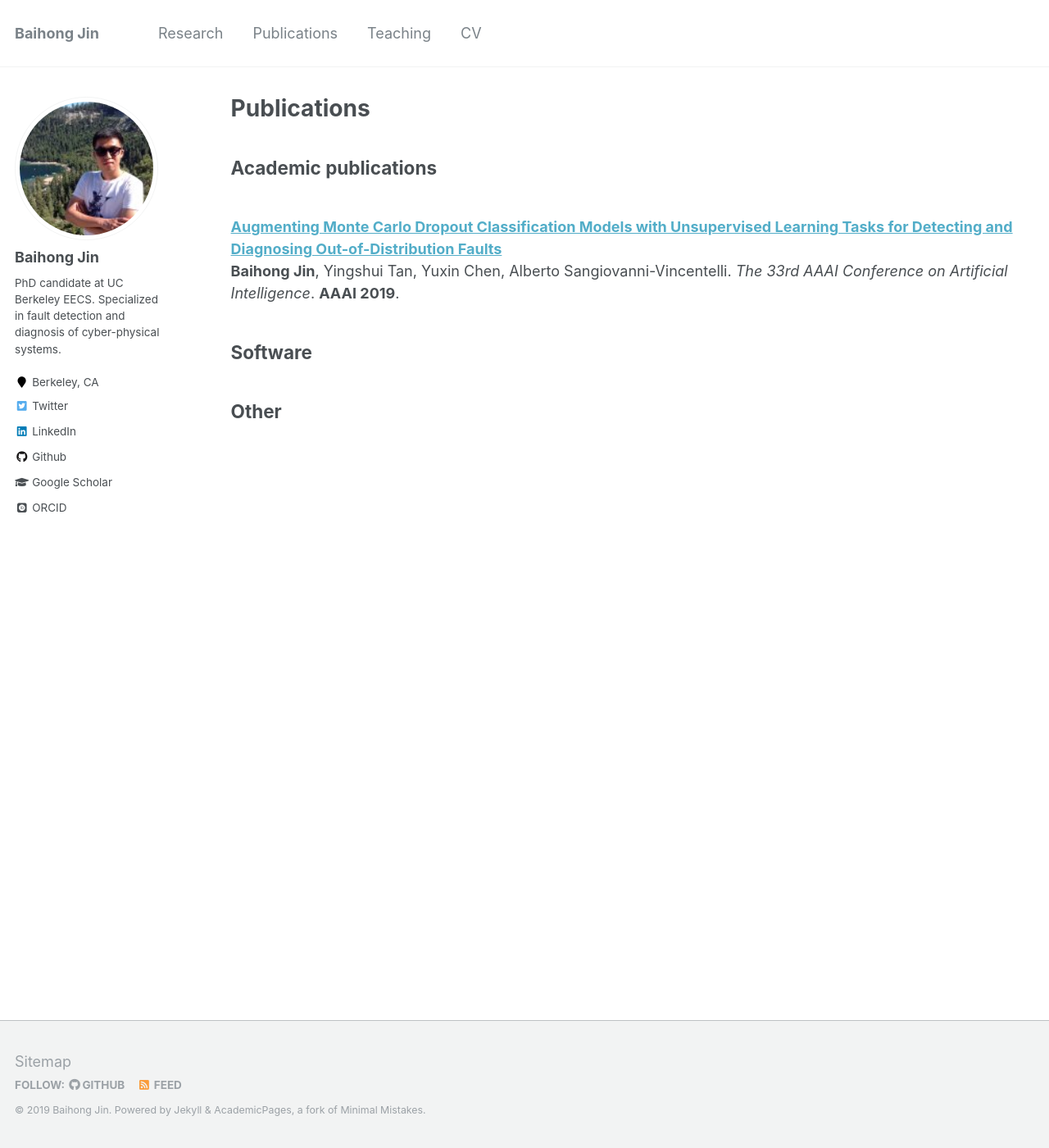
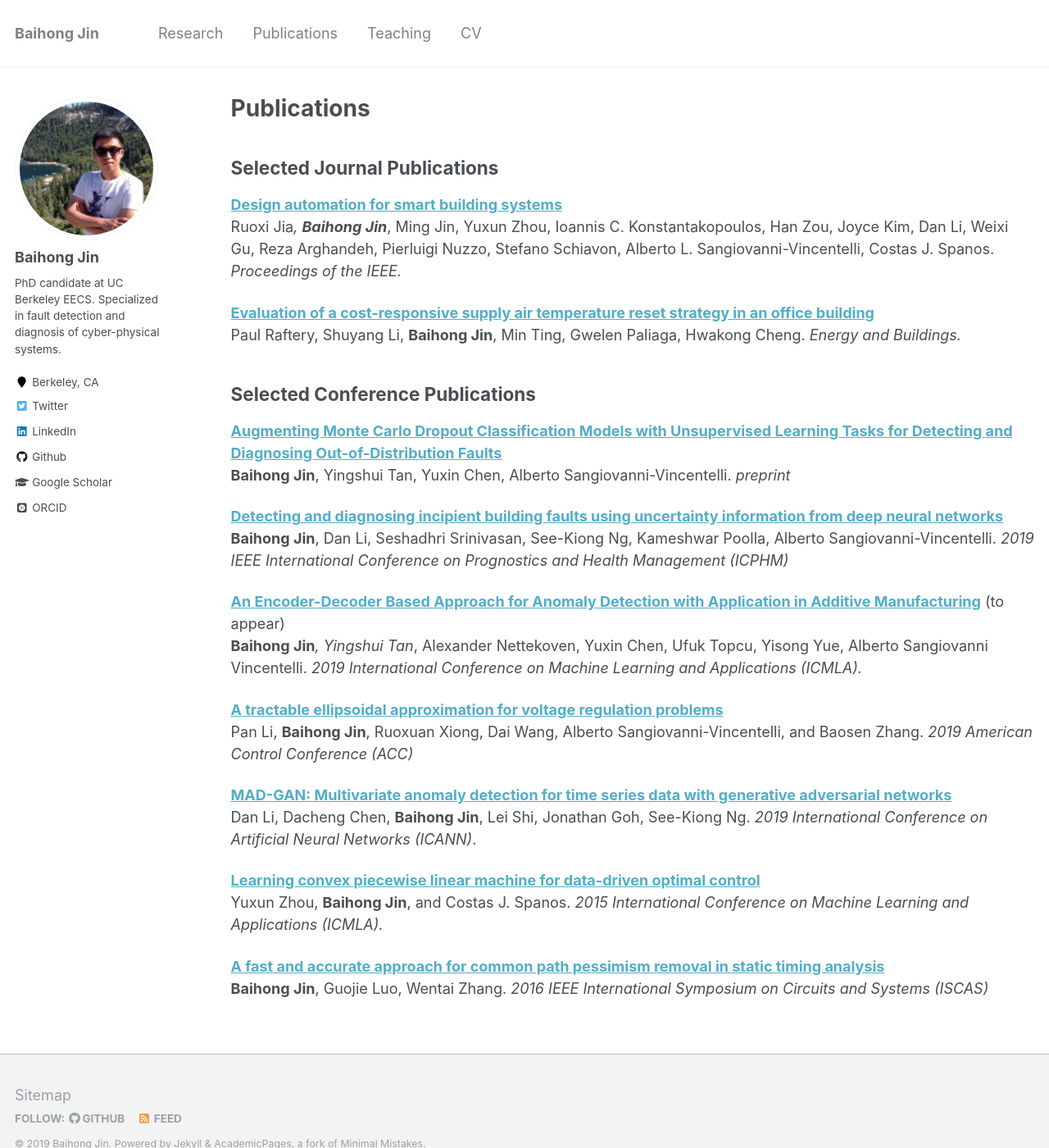
Before and after one commit to ai-cps/ai-cps, a Jekyll site: the page built from _pages/publications.md, in a window 1280 px wide and 1400 px high. Shown: the whole window at 82% size. Built offline with Jekyll 4.4.1, drawn with Linux system fonts in a browser that asks for light colours; some web fonts are replaced.

Commit message:
added selected publications

```diff
--- a/_pages/publications.md
+++ b/_pages/publications.md
@@ -15,15 +15,37 @@ author_profile: true
   {% include archive-single.html %}
 {% endfor %} -->
 
-## Academic publications
+## Selected Journal Publications
+**[Design automation for smart building systems](https://escholarship.org/content/qt54r6027g/qt54r6027g.pdf)**
+<br>Ruoxi Jia*, **Baihong Jin***, Ming Jin, Yuxun Zhou, Ioannis C. Konstantakopoulos, Han Zou, Joyce Kim, Dan Li, Weixi Gu, Reza Arghandeh, Pierluigi Nuzzo, Stefano Schiavon, Alberto L. Sangiovanni-Vincentelli, Costas J. Spanos. *Proceedings of the IEEE.*
 
-<br>
-<b>[Augmenting Monte Carlo Dropout Classification Models with Unsupervised Learning Tasks for Detecting and Diagnosing Out-of-Distribution Faults](https://arxiv.org/abs/1909.04202)</b> <br>
-**Baihong Jin**, Yingshui Tan, Yuxin Chen, Alberto Sangiovanni-Vincentelli.
-<i>The 33rd AAAI Conference on Artificial Intelligence</i>. <b>AAAI 2019</b>.
+**[Evaluation of a cost-responsive supply air temperature reset strategy in an office building](https://escholarship.org/content/qt1fk2m3v6/qt1fk2m3v6.pdf)**
+<br>Paul Raftery, Shuyang Li, **Baihong Jin**, Min Ting, Gwelen Paliaga, Hwakong Cheng. *Energy and Buildings.*
 
+## Selected Conference Publications
+**[Augmenting Monte Carlo Dropout Classification Models with Unsupervised Learning Tasks for Detecting and Diagnosing Out-of-Distribution Faults](https://arxiv.org/pdf/1909.04202.pdf)**
+<br>**Baihong Jin**, Yingshui Tan, Yuxin Chen, Alberto Sangiovanni-Vincentelli. *preprint*
 
+**[Detecting and diagnosing incipient building faults using uncertainty information from deep neural networks](https://arxiv.org/pdf/1902.06366.pdf)**
+<br>**Baihong Jin**, Dan Li, Seshadhri Srinivasan, See-Kiong Ng, Kameshwar Poolla, Alberto Sangiovanni-Vincentelli.
+*2019 IEEE International Conference on Prognostics and Health Management (ICPHM)*
 
-## Software
+**[An Encoder-Decoder Based Approach for Anomaly Detection with Application in Additive Manufacturing](https://arxiv.org/pdf/1907.11778.pdf)** (to appear)
+<br>**Baihong Jin***, Yingshui Tan*, Alexander Nettekoven, Yuxin Chen, Ufuk Topcu, Yisong Yue, Alberto Sangiovanni Vincentelli.
+*2019 International Conference on Machine Learning and Applications (ICMLA).*
 
-## Other
+**[A tractable ellipsoidal approximation for voltage regulation problems](https://arxiv.org/pdf/1903.03763.pdf)**
+<br>Pan Li, **Baihong Jin**, Ruoxuan Xiong, Dai Wang, Alberto Sangiovanni-Vincentelli, and Baosen Zhang.
+*2019 American Control Conference (ACC)*
+
+**[MAD-GAN: Multivariate anomaly detection for time series data with generative adversarial networks](https://arxiv.org/pdf/1901.04997.pdf)**
+<br>Dan Li, Dacheng Chen, **Baihong Jin**, Lei Shi, Jonathan Goh, See-Kiong Ng.
+*2019 International Conference on Artificial Neural Networks (ICANN)*.
+
+**[Learning convex piecewise linear machine for data-driven optimal control](https://ieeexplore.ieee.org/abstract/document/7424446)**
+<br>Yuxun Zhou, **Baihong Jin**, and Costas J. Spanos.
+*2015 International Conference on Machine Learning and Applications (ICMLA).*
+
+**[A fast and accurate approach for common path pessimism removal in static timing analysis](https://ceca.pku.edu.cn/media/lw/91bda9cc60a6c6e8aba8d39e2eddb922.pdf)**
+<br>**Baihong Jin**, Guojie Luo, Wentai Zhang.
+*2016 IEEE International Symposium on Circuits and Systems (ISCAS)*
```
